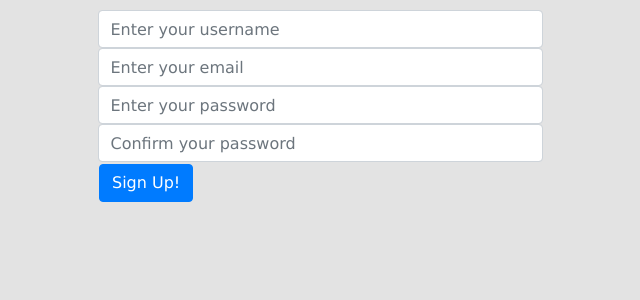
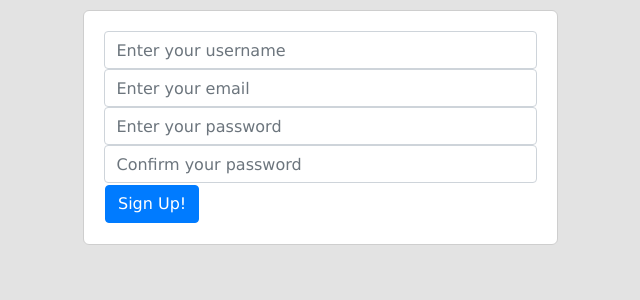
Before and after one commit to aa-ag/redditclone, a Django app: page /account/signup/ in a window 1280 px wide. Shown: the part 58-358 px from the top of the page, without its empty margins (320-960 px from the left). Run offline with Django 3.2, Linux system fonts and the light colour scheme; some libraries are stand-ins or nearby versions.

Commit message:
styled form divs

```diff
--- a/account/templates/account/login.html
+++ b/account/templates/account/login.html
@@ -10,7 +10,7 @@
         {{ message }}
     {% endif %}
 
-    <div class="col-5">
+    <div class="col-5" id="inputbox">
         <form method="POST" action="{% url 'account:user_login' %}">
             {% csrf_token %}
 
--- a/account/templates/account/signup.html
+++ b/account/templates/account/signup.html
@@ -6,7 +6,7 @@
         {{ error }}
     {% endif %}
 
-    <div class="col-5">
+    <div class="col-5" id="inputbox">
         <form method="POST" action="{% url 'account:signup' %}">
             {% csrf_token %}
             <input type="text" name="username" class="form-control" placeholder="Enter your username" required>
--- a/posts/templates/posts/create.html
+++ b/posts/templates/posts/create.html
@@ -1,6 +1,8 @@
 {% extends 'base.html' %}
 {% block content %}
 
+<div class="row justify-content-center">
+    <div class="col-5" id="inputbox">
         {% if error %}
             {{ error }}
         {% endif %}
@@ -11,8 +13,10 @@
 
             <input type="text" name="title" placeholder="Title" required>
             <input type="url" name="url" placeholder="Url" required>
+            <br>
             <input type="submit" value="Post" class="btn btn-primary">
         </form>
-
+    </div>
+</div>
 
 {% endblock %}
--- a/static/css/style.css
+++ b/static/css/style.css
@@ -71,3 +71,10 @@ body {
 .card > img {
     margin-top: 10px;
 }
+
+#inputbox {
+    border-radius: 6px;
+    padding: 20px;
+    background-color: #ffffff;
+    border: 1px solid rgb(206, 206, 206);
+}
```
Also changed, not shown: db.sqlite3. Lines whose indentation alone changed are shown as unchanged.
